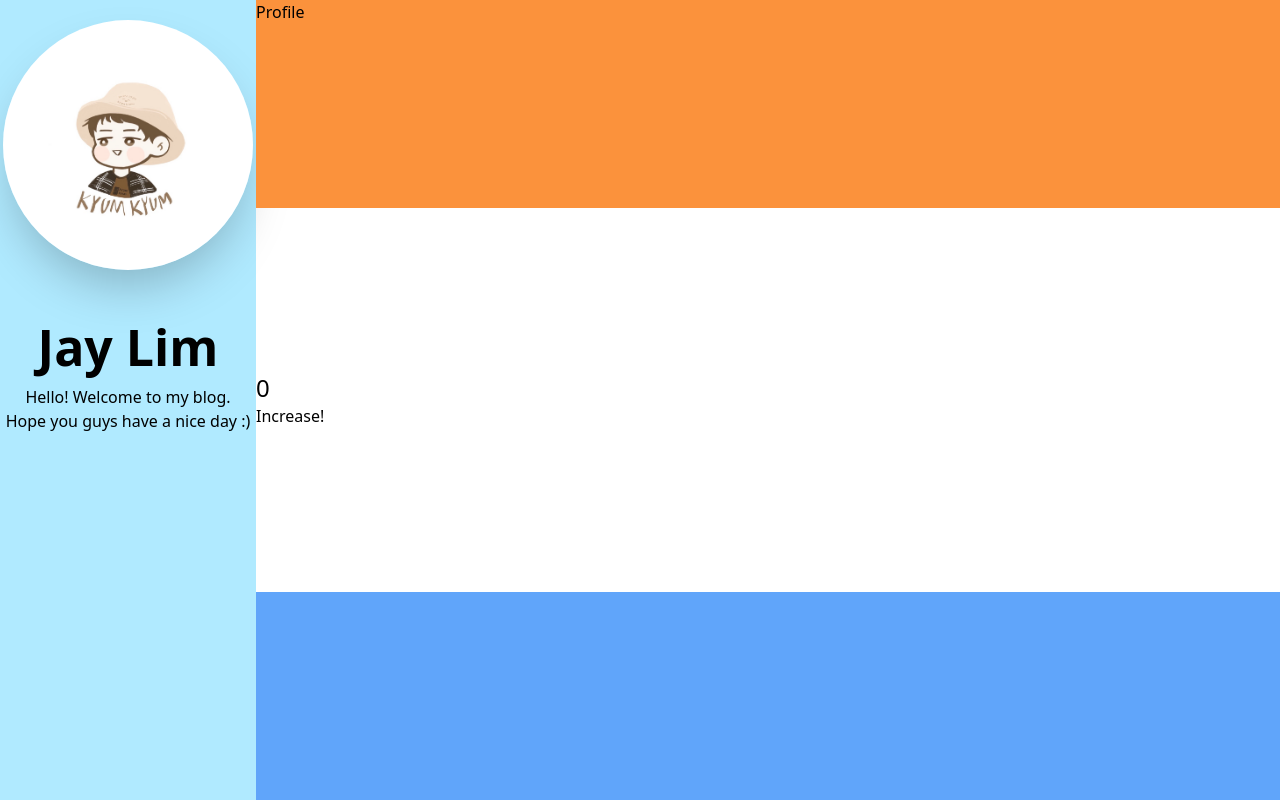
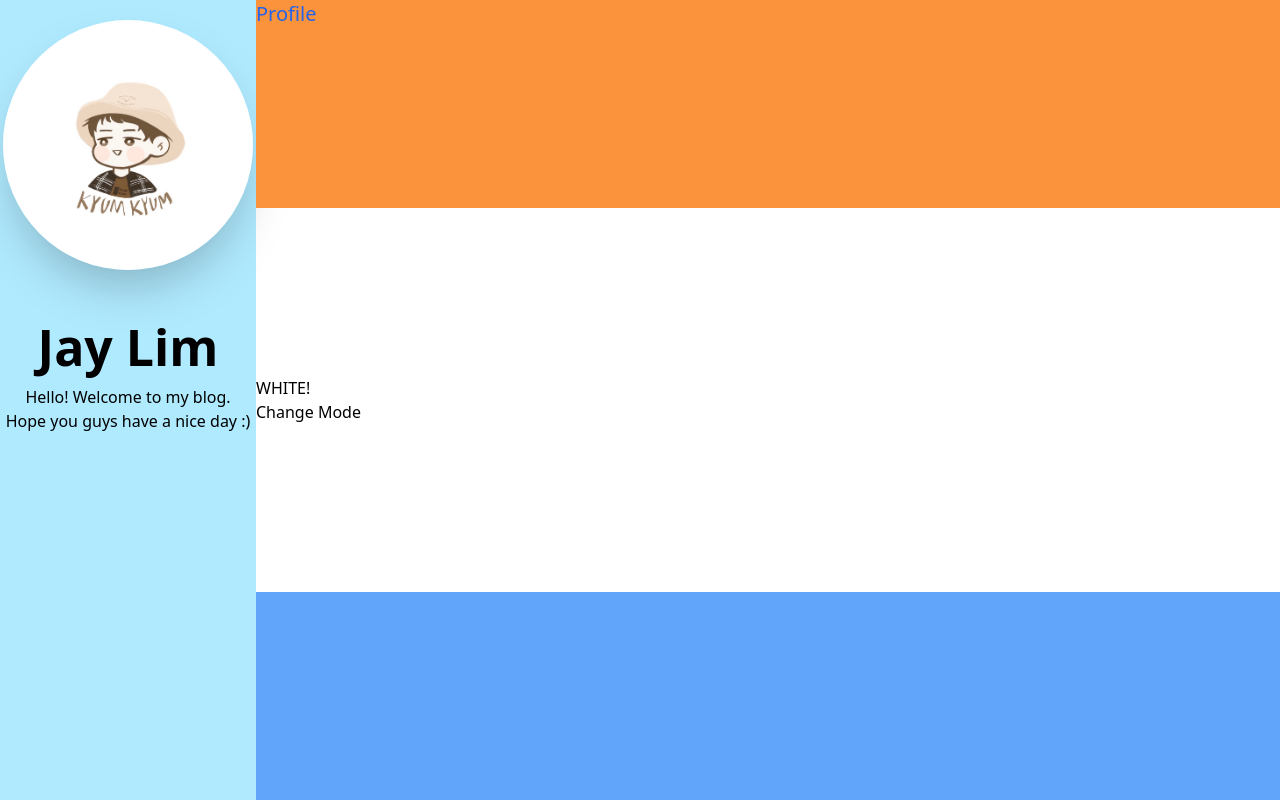
Before and after one commit to KyumKyum/FORIF-2024-01-Study-References, a Next.js app: page / in a window 1280 px wide. Built offline with nearby package versions, Linux system fonts and the light colour scheme.

Commit message:
💫 Feature: http req

```diff
--- /dev/null
+++ b/src/app/api/hello/route.ts
@@ -0,0 +1,24 @@
+// import { NextResponse } from "next/server";
+
+import { NextResponse } from "next/server";
+
+export async function GET(): Promise<NextResponse<{ message: string }>> {
+  //* Route - Create (api/hello)
+  return NextResponse.json({
+    message: "Hello world!",
+  });
+}
+
+interface HelloResponseDto {
+  message: string;
+}
+
+export async function POST(): Promise<NextResponse<HelloResponseDto>> {
+  //SERVICE
+
+  //..
+
+  return NextResponse.json({
+    message: "Hello!",
+  });
+}
--- a/src/app/page.tsx
+++ b/src/app/page.tsx
@@ -1,25 +1,29 @@
 "use client";
 
+import Image from "next/image";
+import Avatar from "../../public/image/avatar.jpeg";
+import Link from "next/link";
 import Sidebar from "@/components/Sidebar";
 import Specifics from "@/components/Specifics";
 import { useEffect, useState } from "react";
+import { observer } from "mobx-react";
+import darkModeStore from "@/store/darkModeStore";
 
-export default function Home() {
-  const [ctr, setCtr] = useState(0);
-
-  const increment = () => {
-    setCtr(ctr + 1);
-  };
-
-  useEffect(() => {
-    // Functions to execute
-    console.log("Hello! I'm useEffect!");
-  }, [ctr]);
+const Home = observer(() => {
+  const darkMode = darkModeStore.isDarkMode;
 
   return (
     <div>
-      <p className="text-2xl">{ctr}</p>
-      <button onClick={increment}>Increase!</button>
+      {darkMode ? <div>DARK!</div> : <div>WHITE!</div>}
+      <button
+        onClick={() => {
+          darkModeStore.setDarkMode(!darkMode);
+        }}
+      >
+        Change Mode
+      </button>
     </div>
   );
-}
+});
+
+export default Home;
--- a/src/components/Sidebar.tsx
+++ b/src/components/Sidebar.tsx
@@ -1,13 +1,20 @@
+"use client";
+
 import Image from "next/image";
 import Avatar from "../../public/image/avatar.jpeg";
 
 export default function Sidebar() {
+  const moveBase = () => {
+    window.location.replace("/");
+  };
+
   return (
     <div className="flex flex-col h-full w-1/4 bg-[#b0eaff] items-center pt-5">
       <Image
         src={Avatar}
         alt="Avatar"
         className="w-[250px] h-[250px] rounded-full shadow-2xl"
+        onClick={moveBase}
       />
       <p className="mt-10 text-[50px] font-bold">Jay Lim</p>
       <p className="text-center">
--- a/src/components/Specifics.tsx
+++ b/src/components/Specifics.tsx
@@ -5,13 +5,13 @@ interface SpecificsProps {
   children: ReactNode;
 }
 
-const Specifics: FC<SpecificsProps> = ({
-  children,
-}: SpecificsProps): ReactNode => {
+const Specifics = ({ children }: SpecificsProps): ReactNode => {
   return (
     <div className="flex flex-col justify-between w-full h-full">
       <div className="flex w-full h-52 bg-orange-400">
-        <Link href={"/profile"}>Profile</Link>
+        <Link className="text-xl text-blue-600" href={"/profile"}>
+          Profile
+        </Link>
       </div>
       {children}
       <div className="flex w-full h-52 bg-blue-400"></div>
--- /dev/null
+++ b/src/store/darkModeStore.ts
@@ -0,0 +1,22 @@
+import { action, makeObservable, observable } from "mobx";
+
+class DarkModeStore {
+  isDarkMode: boolean = false;
+
+  setDarkMode(toDark: boolean) {
+    if (this.isDarkMode !== toDark) {
+      this.isDarkMode = toDark;
+    }
+  }
+
+  constructor() {
+    makeObservable(this, {
+      isDarkMode: observable,
+      setDarkMode: action,
+    });
+  }
+}
+
+const darkModeStore = new DarkModeStore();
+
+export default darkModeStore;
```
Also changed, not shown: package.json (+7 -5 lines), 1 other file (tests, documents, lock files or other folders).
